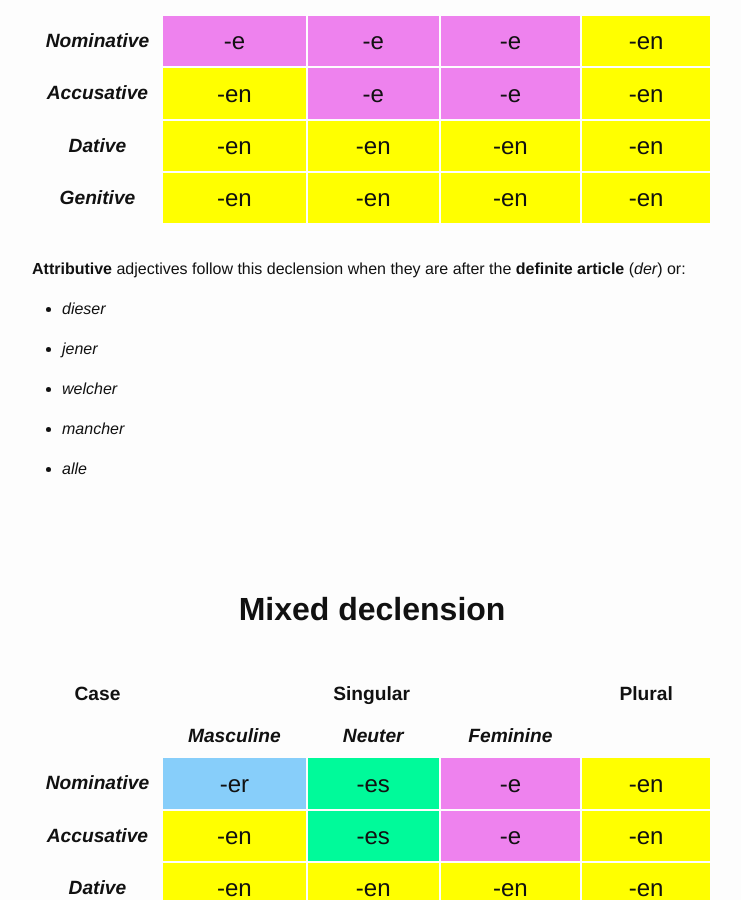
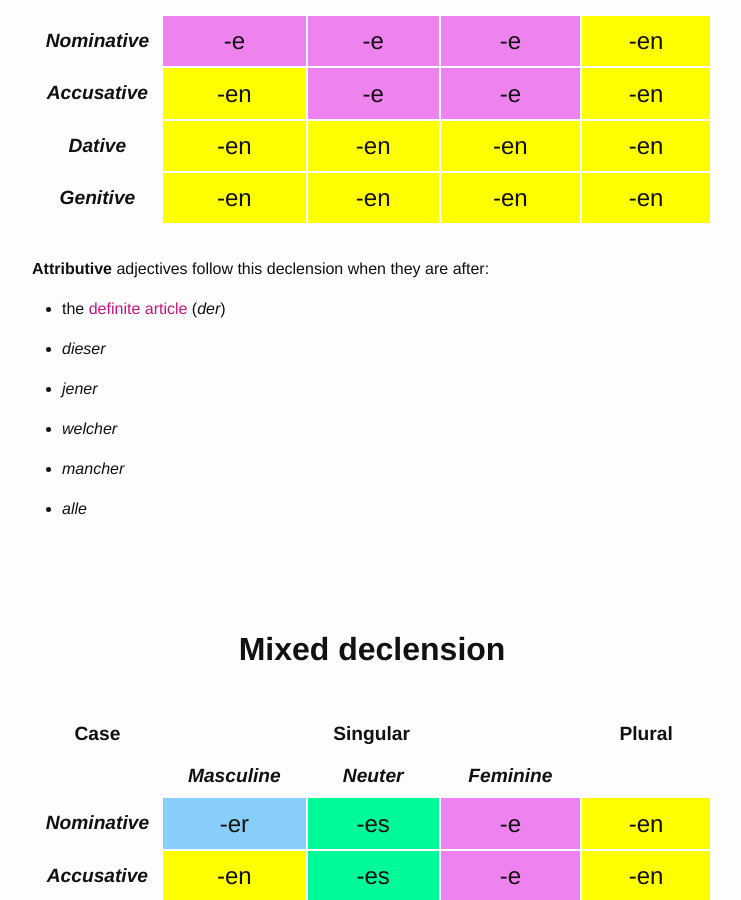
Before and after one commit to giancosta86/FarbigesDeutsch, a Jekyll site: the page built from adjective-declensions.html, in a window 1280 px wide and 900 px high, scrolled down 392 px. Shown: the whole window, without its empty margins (268-1009 px from the left). Built offline with Jekyll 4.4.1, drawn with Linux system fonts in a browser that asks for light colours.

```diff
--- a/adjective-declensions.html
+++ b/adjective-declensions.html
@@ -26,10 +26,11 @@ excerpt: Adjective declensions at a glance
     %}
 
     <p>
-      <strong>Attributive</strong> adjectives follow this declension when they are after the <strong>definite article</strong> (<em>der</em>) or:
+      <strong>Attributive</strong> adjectives follow this declension when they are after:
     </p>
 
     <ul>
+      <li>the <a href="articles.html#der">definite article</a> (<em>der</em>)</li>
       <li><i>dieser</i></li>
       <li><i>jener</i></li>
       <li><i>welcher</i></li>
@@ -51,9 +52,9 @@ excerpt: Adjective declensions at a glance
     </p>
 
     <ul>
-      <li>The <strong>indefinite article</strong>: <i>ein</i></li>
-      <li>The <strong>negative article</strong>: <i>kein</i></li>
-      <li><strong>Possessive articles</strong>: <i>mein</i>, <i>dein</i>, <i>sein</i>, <i>ihr</i>, <i>unser</i>, <i>euer</i>, <i>Ihr</i></li>
+      <li>The <a href="articles.html#ein">indefinite article</a>: <i>ein</i></li>
+      <li>The <a href="articles.html#kein">negative article</a>: <i>kein</i></li>
+      <li><a href="articles.html#possessive">Possessive articles</a>: <i>mein</i>, <i>dein</i>, <i>sein</i>, <i>ihr</i>, <i>unser</i>, <i>euer</i>, <i>Ihr</i></li>
 
     </ul>
 </section>
```
Also changed, not shown: articles.html (+4 -4 lines).
